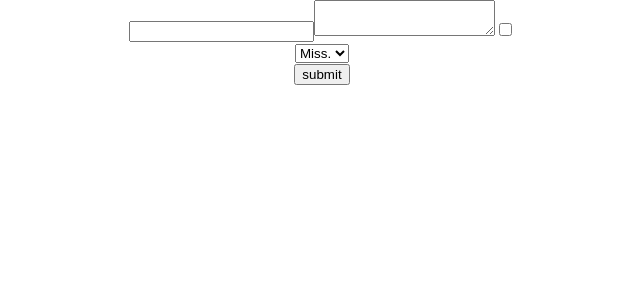
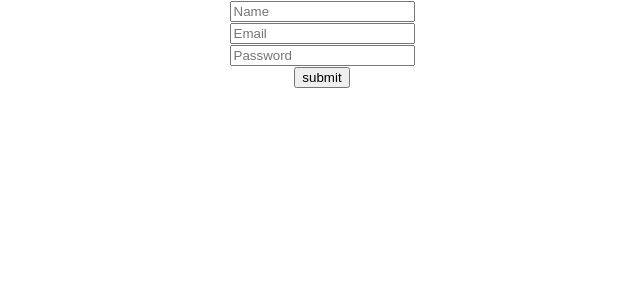
Before and after one commit to ChauDinh/practical-react, a React (Create React App) app: page / in a window 1280 px wide. Shown: the top 300 px of the page, without its empty margins (318-958 px from the left). Built offline with nearby package versions, Linux system fonts and the light colour scheme; the HTML template or start-up script is replaced by a standard one.

Commit message:
Form validation with validate() function

```diff
--- a/src/App.js
+++ b/src/App.js
@@ -1,6 +1,6 @@
 import React from 'react';
 import './App.css';
-import MyForm from './components/MyForm';
+import ValidattionForm from './components/ValidattionForm';
 
 class App extends React.Component {
 
@@ -8,7 +8,7 @@
 
     return (
       <div className="App">
-        <MyForm />
+        <ValidattionForm />
       </div>
     );
   }
--- /dev/null
+++ b/src/components/ValidattionForm.js
@@ -0,0 +1,92 @@
+import React, { Component } from 'react';
+
+const initialState = {
+  name: "",
+  email: "",
+  password: "",
+  nameError: "",
+  emailError: "",
+  passwordError: ""
+}
+
+export class ValidattionForm extends Component {
+
+  state = initialState;
+
+  handleChange = (e) => {
+    const isCheckbox = e.target.type === "checkbox";
+    this.setState({
+      [e.target.name]: isCheckbox ? e.target.checked : e.target.value
+    });
+  }
+
+  validate = () => {
+    let nameError = "";
+    let emailError = "";
+    // let passwordError = "";
+
+    if (!this.state.name) {
+      nameError = "name cannot be blank";
+    }
+
+    if (!this.state.email.includes("@")) {
+      emailError = "invalid email";
+    }
+
+    if (emailError || nameError) {
+      this.setState({emailError, nameError});
+      return false;
+    }
+
+    return true;
+  }
+
+  handleSubmit = (e) => {
+    e.preventDefault();
+    const isValid = this.validate();
+    if (isValid) {
+      console.log(this.state);
+      // clear form values after submit
+      this.setState(initialState);
+    }
+  }
+
+  render() {
+    return (
+      <form onSubmit={this.handleSubmit}>
+        <div>
+          <input
+            name="name"
+            placeholder="Name"
+            value={this.state.name}
+            onChange={this.handleChange}
+          />
+        </div>
+        <div style={{ color: "red", fontSize: 12 }}>{this.state.nameError}</div>
+        <div>
+          <input
+            name="email"
+            placeholder="Email"
+            value={this.state.email}
+            onChange={this.handleChange}
+          />
+        </div>
+        <div style={{ color: "red", fontSize: 12 }}>{this.state.emailError}</div>
+        <div>
+          <input
+            name="password"
+            placeholder="Password"
+            type="password"
+            value={this.state.password}
+            onChange={this.handleChange}
+          />
+        </div>
+        <div style={{ color: "red", fontSize: 12 }}>{this.state.passwordError}</div>
+
+        <button type="submit">submit</button>
+      </form>
+    )
+  }
+}
+
+export default ValidattionForm
```
